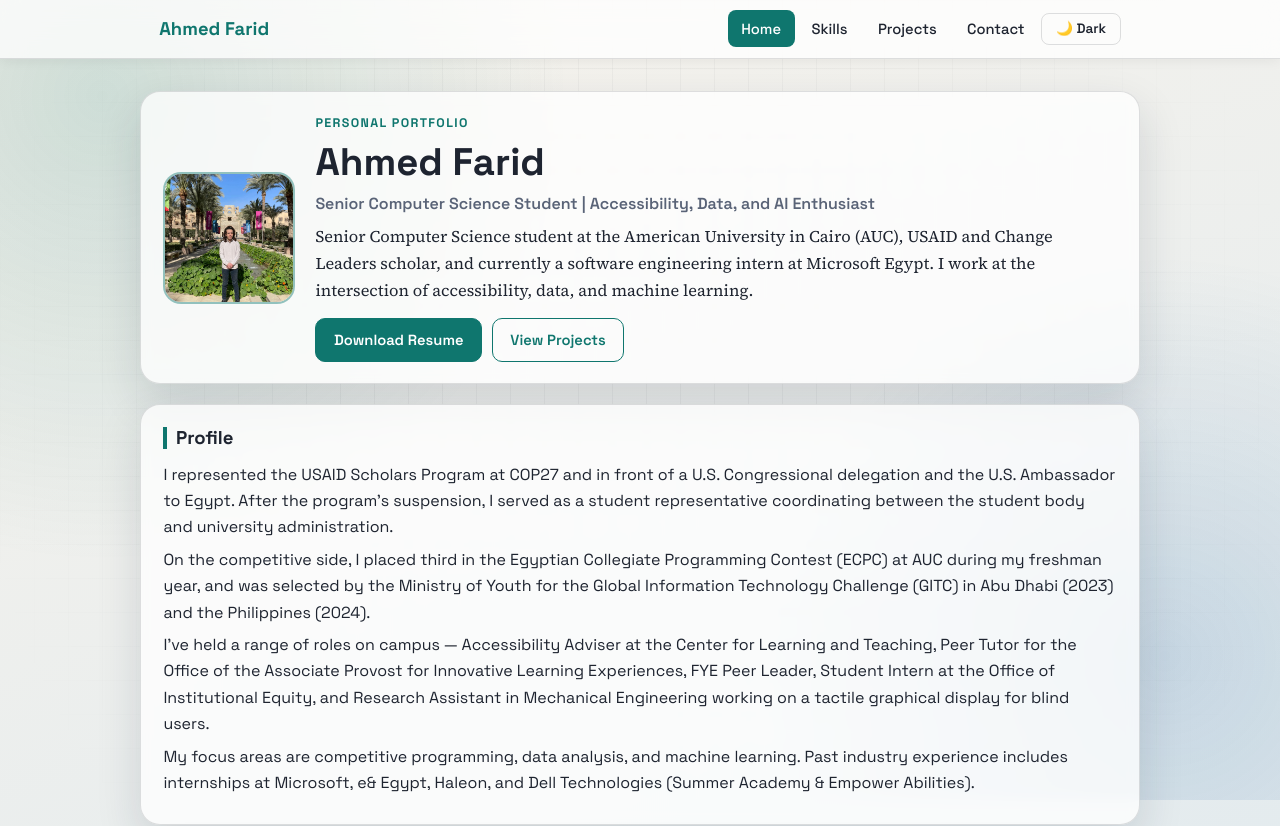
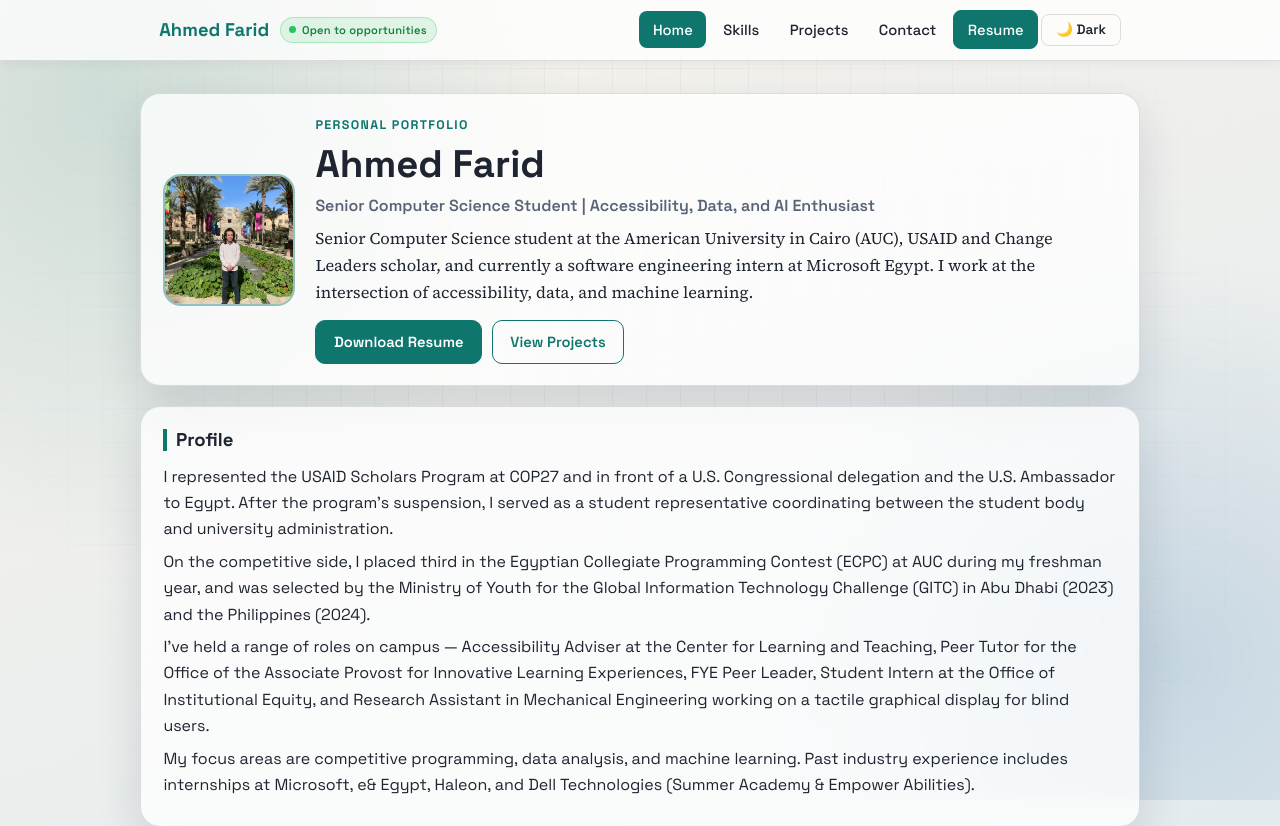
Before and after one commit to ahmed-f-elaswar/ahmed-f-elaswar.github.io, a Next.js app: page / in a window 1280 px wide. Shown: the top 826 px of the page. Built offline with nearby package versions, Linux system fonts and the light colour scheme; no server answers.

Commit message:
feat(navbar): add Resume button and 'Open to opportunities' indicator
- Resume CTA in nav (visible from every page, opens PDF in new tab)

- Animated green availability pill next to brand (hidden on mobile)

```diff
--- a/app/globals.css
+++ b/app/globals.css
@@ -73,6 +73,9 @@ body {
 }
 
 .navbar-brand {
+  display: inline-flex;
+  align-items: center;
+  gap: 0.65rem;
   font-weight: 700;
   font-size: 1.15rem;
   color: var(--accent);
@@ -81,6 +84,45 @@ body {
 
 .navbar-brand:hover {
   text-decoration: none;
+}
+
+.availability {
+  display: inline-flex;
+  align-items: center;
+  gap: 0.35rem;
+  padding: 0.18rem 0.55rem;
+  border-radius: 999px;
+  background: rgba(34, 197, 94, 0.12);
+  color: #15803d;
+  font-size: 0.7rem;
+  font-weight: 600;
+  letter-spacing: 0.02em;
+  white-space: nowrap;
+  border: 1px solid rgba(34, 197, 94, 0.28);
+}
+
+.availability-dot {
+  width: 7px;
+  height: 7px;
+  border-radius: 50%;
+  background: #22c55e;
+  box-shadow: 0 0 0 0 rgba(34, 197, 94, 0.55);
+  animation: pulse-dot 1.8s ease-in-out infinite;
+}
+
+@keyframes pulse-dot {
+  0%, 100% {
+    box-shadow: 0 0 0 0 rgba(34, 197, 94, 0.55);
+  }
+  50% {
+    box-shadow: 0 0 0 6px rgba(34, 197, 94, 0);
+  }
+}
+
+body.dark-mode .availability {
+  background: rgba(34, 197, 94, 0.16);
+  color: #4ade80;
+  border-color: rgba(34, 197, 94, 0.35);
 }
 
 .navbar-links {
@@ -116,6 +158,26 @@ body {
 .navbar-links a.active {
   background: var(--accent);
   color: #fff;
+}
+
+.nav-resume {
+  display: inline-block;
+  padding: 0.4rem 0.9rem;
+  border-radius: 8px;
+  background: var(--accent);
+  color: #fff !important;
+  font-weight: 600;
+  font-size: 0.9rem;
+  text-decoration: none;
+  border: 1px solid var(--accent);
+  transition: opacity 0.2s;
+}
+
+.nav-resume:hover {
+  opacity: 0.88;
+  text-decoration: none;
+  background: var(--accent);
+  color: #fff !important;
 }
 
 .hamburger {
@@ -738,6 +800,10 @@ body.dark-mode .form-group textarea {
 /* ===== RESPONSIVE ===== */
 
 @media (max-width: 760px) {
+  .availability {
+    display: none;
+  }
+
   .cv-container {
     margin-top: 1.2rem;
     gap: 0.9rem;
--- a/components/Navbar.jsx
+++ b/components/Navbar.jsx
@@ -4,6 +4,8 @@ import Link from 'next/link';
 import { usePathname } from 'next/navigation';
 import { useState } from 'react';
 import { useTheme } from './ThemeProvider';
+
+const RESUME_URL = process.env.NEXT_PUBLIC_RESUME_URL || '/resume.pdf';
 
 export default function Navbar() {
   const pathname = usePathname();
@@ -21,7 +23,11 @@ export default function Navbar() {
     <nav className="navbar">
       <div className="navbar-inner">
         <Link href="/" className="navbar-brand">
-          Ahmed Farid
+          <span>Ahmed Farid</span>
+          <span className="availability" aria-label="Open to opportunities">
+            <span className="availability-dot" aria-hidden="true" />
+            Open to opportunities
+          </span>
         </Link>
         <button
           className="hamburger"
@@ -30,7 +36,7 @@ export default function Navbar() {
           aria-expanded={menuOpen}
           aria-controls="primary-navigation"
         >
-          {menuOpen ? '✕' : '☰'}
+          {menuOpen ? '\u2715' : '\u2630'}
         </button>
         <ul id="primary-navigation" className={`navbar-links ${menuOpen ? 'open' : ''}`}>
           {links.map((link) => (
@@ -45,13 +51,24 @@ export default function Navbar() {
             </li>
           ))}
           <li>
+            <a
+              className="nav-resume"
+              href={RESUME_URL}
+              target="_blank"
+              rel="noopener noreferrer"
+              onClick={() => setMenuOpen(false)}
+            >
+              Resume
+            </a>
+          </li>
+          <li>
             <button
               className="dark-mode-btn"
               onClick={toggleDarkMode}
               aria-label={darkMode ? 'Switch to light mode' : 'Switch to dark mode'}
               aria-pressed={darkMode}
             >
-              {darkMode ? '☀️ Light' : '🌙 Dark'}
+              {darkMode ? '\u2600\ufe0f Light' : '\ud83c\udf19 Dark'}
             </button>
           </li>
         </ul>
```
